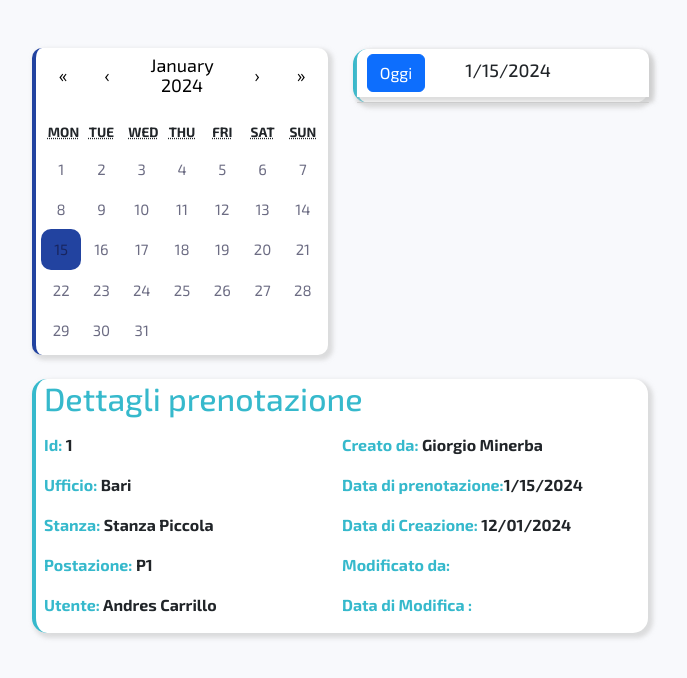
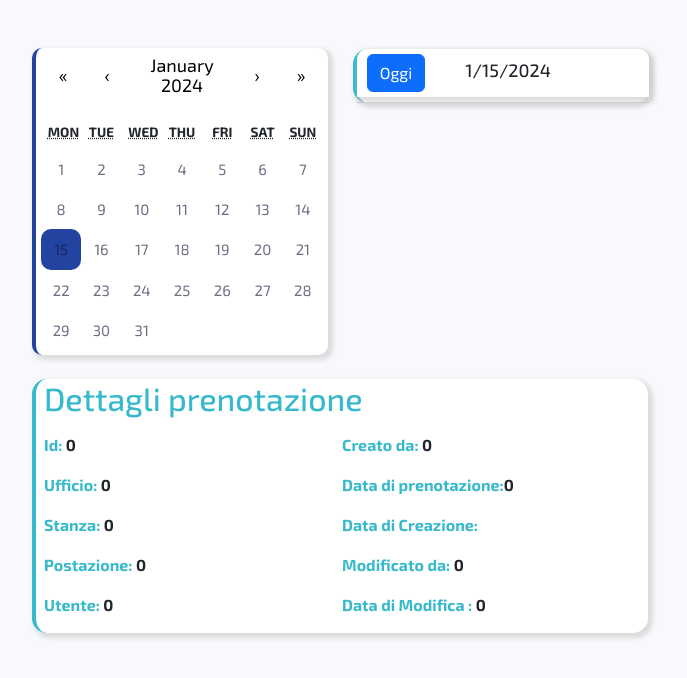
Before and after one commit to asicuro/tirocinio-prenotazione-postazioni, a React (Create React App) app in the folder frontend/prenotazione-postazioni/: page / in a window 1280 px wide. Shown: the top 678 px of the page, without its empty margins (300-987 px from the left). Built offline with nearby package versions, Linux system fonts and the light colour scheme; no server answers.

Commit message:
Inizializzazione di prenotazione Cliccata, per DettagliPreno

```diff
--- a/frontend/prenotazione-postazioni/src/Dashboard.jsx
+++ b/frontend/prenotazione-postazioni/src/Dashboard.jsx
@@ -7,7 +7,18 @@ import axios from "axios";
 export const Dashboard = () => {
     const [giorno, setGiorno] = useState(new Date());
     const [prenotazioni, setPrenotazioni] = useState([]);
-    const [prenotazione, setPrenotazione] = useState({});
+    const [prenotazione, setPrenotazione] = useState({
+        id: 0,
+        ufficio: 0,
+        stanza: 0,
+        createUser: 0,
+        createdDate: 0,
+        editUser: 0,
+        utente: 0,
+        postazione: 0,
+        editDate: 0,
+        dataPrenotazione: 0
+    });
 
     const fetch = () => {
         axios
@@ -42,7 +53,7 @@ export const Dashboard = () => {
             </div>
             <div className="row my-2">
                 <div className="col-md-12">
-                    <DettagliPreno giorno={giorno} setGiorno={setGiorno} />
+                    <DettagliPreno giorno={giorno} prenotazione={prenotazione} />
                 </div>
             </div>
         </div>
--- a/frontend/prenotazione-postazioni/src/Dettagli.jsx
+++ b/frontend/prenotazione-postazioni/src/Dettagli.jsx
@@ -1,21 +1,9 @@
 import React from "react";
+import PropTypes from "prop-types";
 import "./Dettagli.css";
 
-export const DettagliPreno = ({ giorno }) => {
-    const dettagli = {
-        id: 1,
-        ufficio: "Bari",
-        stanza: "Stanza Piccola",
-        postazione: "P1",
-        utente: "Andres Carrillo",
-    };
-    const dettagli1 = {
-        CreataDa: "Giorgio Minerba",
-        DataPrenotazione: "",
-        DataCreazione: "12/01/2024",
-        ModificataDa: "",
-        DataModificazione: "",
-    };
+export const DettagliPreno = ({ giorno, prenotazione }) => {
+
 
     return (
         <div className="Dettagli-prenotazione px-2">
@@ -25,50 +13,57 @@ export const DettagliPreno = ({ giorno }) => {
             <div className="Dettagli-columns">
                 <div className="Dettagli-column">
                     <p className="Dettagli-label">
-                        <span className="colore">Id:</span> {dettagli.id}
+                        <span className="colore">Id:</span> {prenotazione.id}
                     </p>
                     <p className="Dettagli-label">
                         <span className="colore">Ufficio:</span>{" "}
-                        {dettagli.ufficio}
+                        {prenotazione.ufficio}
                     </p>
                     <p className="Dettagli-label">
                         <span className="colore">Stanza:</span>{" "}
-                        {dettagli.stanza}
+                        {prenotazione.stanza}
                     </p>
                     <p className="Dettagli-label">
                         <span className="colore">Postazione:</span>{" "}
-                        {dettagli.postazione}
+                        {prenotazione.postazione}
                     </p>
                     <p className="Dettagli-label">
                         <span className="colore">Utente:</span>{" "}
-                        {dettagli.utente}
+                        {prenotazione.utente}
                     </p>
                 </div>
                 <div className="Dettagli-column">
                     <p className="Dettagli-label">
                         <span className="colore">Creato da:</span>{" "}
-                        {dettagli1.CreataDa}
+                        {prenotazione.createUser}
                     </p>
                     <p className="Dettagli-label">
                         <span className="colore">Data di prenotazione:</span>
-                        {giorno.toLocaleDateString()}
+                        {prenotazione.dataPrenotazione}
                     </p>
                     <p className="Dettagli-label">
                         <span className="colore">Data di Creazione:</span>{" "}
-                        {dettagli1.DataCreazione}
+                        {prenotazione.createDate}
                     </p>
                     <p className="Dettagli-label">
                         <span className="colore">Modificato da:</span>{" "}
-                        {dettagli1.ModificataDa}
+                        {prenotazione.editUser}
                     </p>
                     <p className="Dettagli-label">
                         <span className="colore">Data di Modifica :</span>{" "}
-                        {dettagli1.DataModificazione}
+                        {prenotazione.editDate}
                     </p>
                 </div>
             </div>
         </div>
     );
+
+
 };
 
+DettagliPreno.propTypes = {
+    giorno: PropTypes.instanceOf(Date).isRequired
+};
+
+
 export default DettagliPreno;
```
